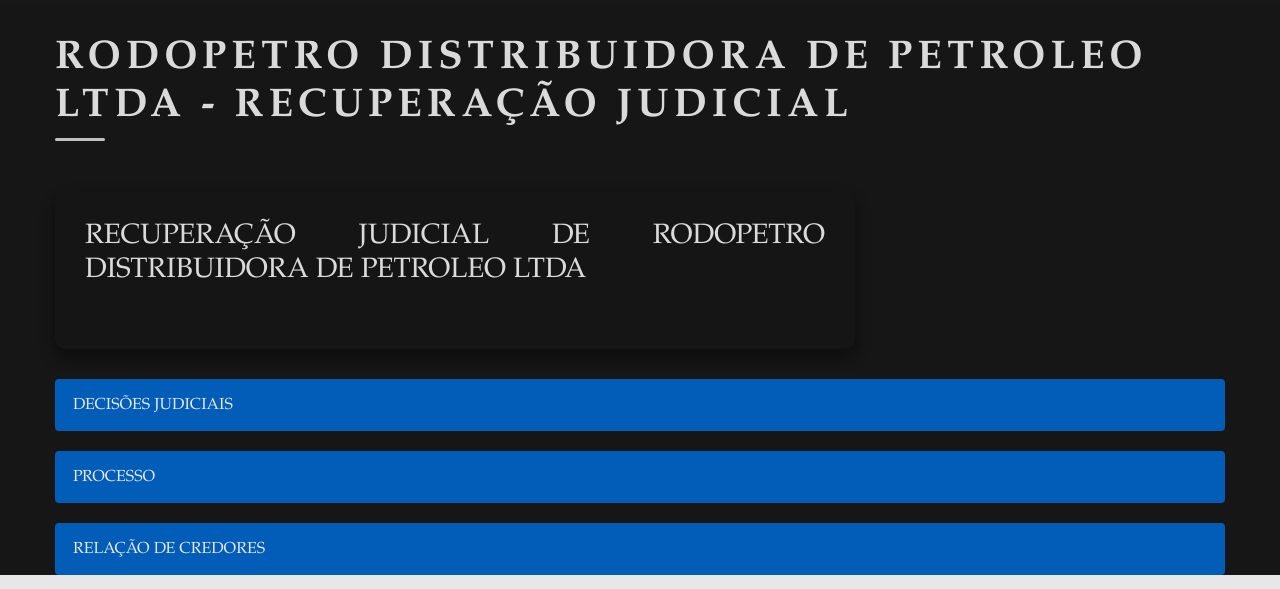
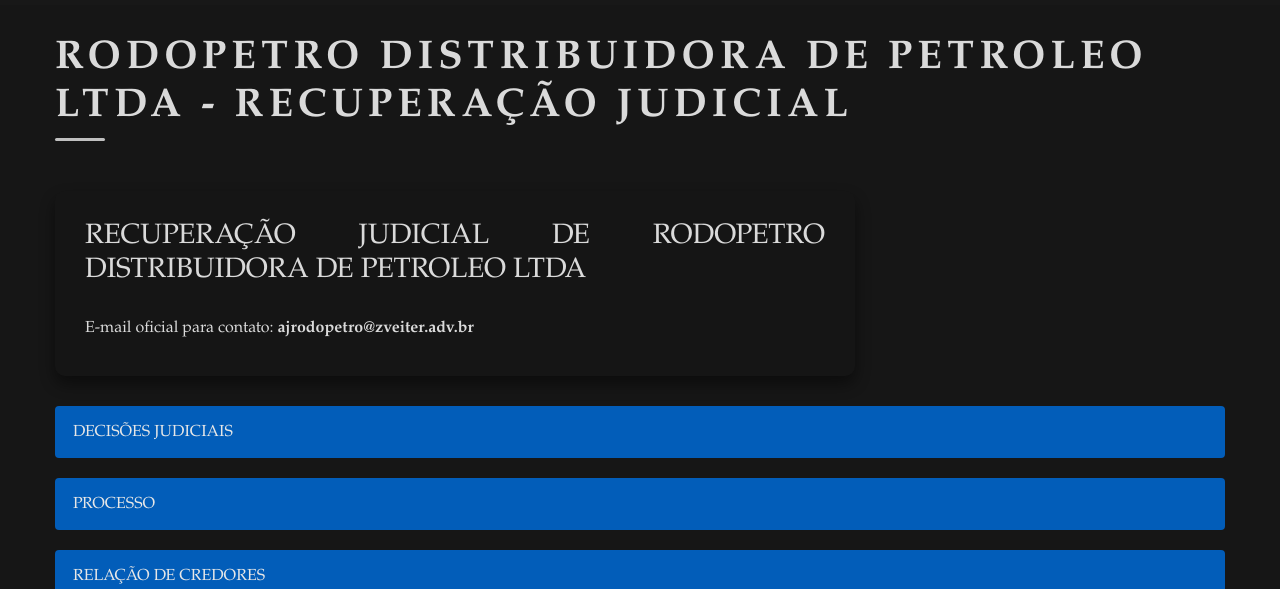
Before and after one commit to PedroGuarnier/SiteZveiter, a website with bundled scripts: page rodopetro.html in a window 1280 px wide. Shown: the part 195-784 px from the top of the page. Built offline with nearby package versions, Linux system fonts and the light colour scheme.

Commit message:
Adição email rodopetro

```diff
--- a/rodopetro.html
+++ b/rodopetro.html
@@ -294,6 +294,8 @@
         <h2 class="section-title">RODOPETRO DISTRIBUIDORA DE PETROLEO LTDA - RECUPERAÇÃO JUDICIAL</h2>
         <div class="section-content">
                        <h3><p>RECUPERAÇÃO JUDICIAL DE RODOPETRO DISTRIBUIDORA DE PETROLEO LTDA</p></h3>
+                        <h6>E-mail oficial para contato: <strong>ajrodopetro@zveiter.adv.br</strong></h6>
+
 
 
 
```
